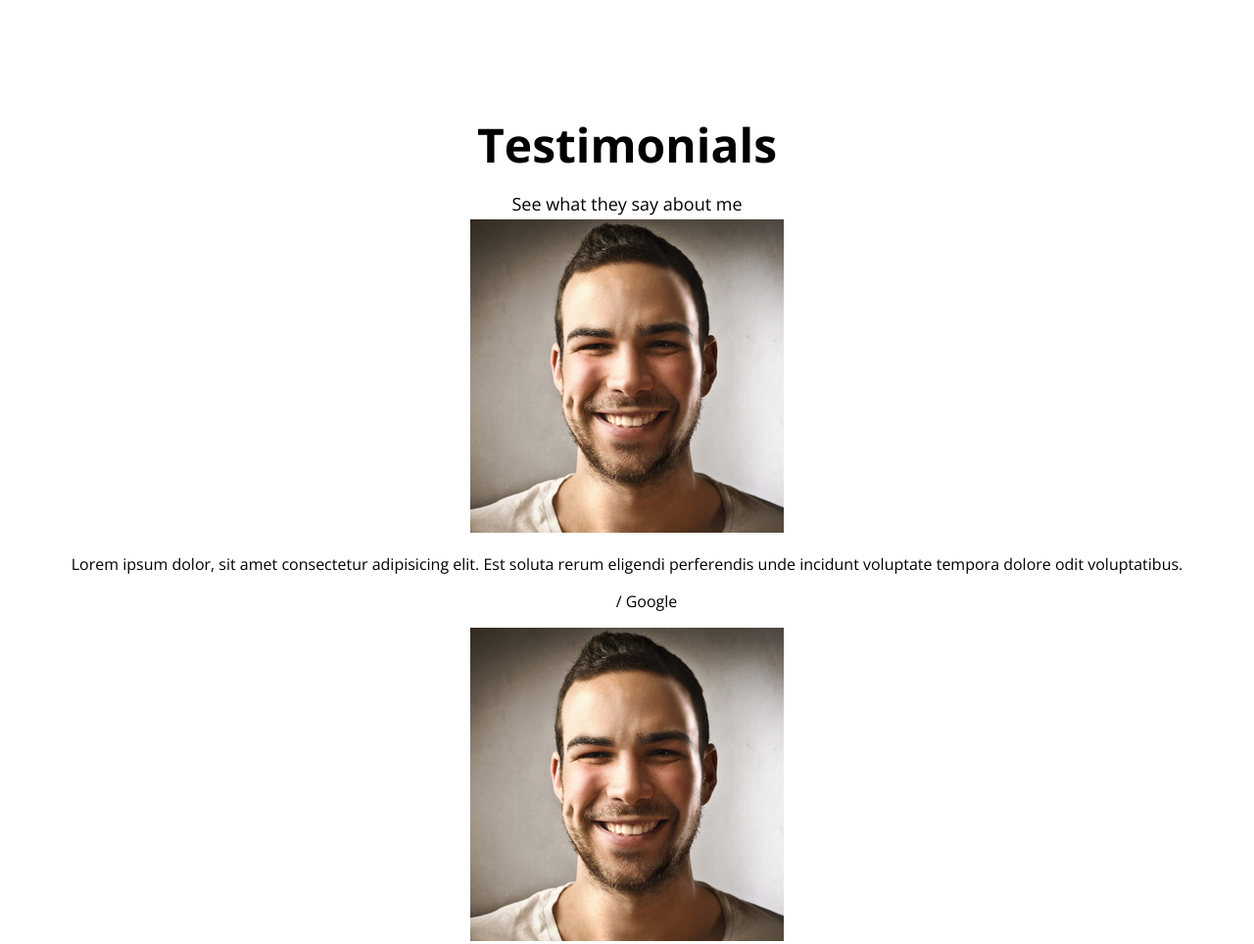
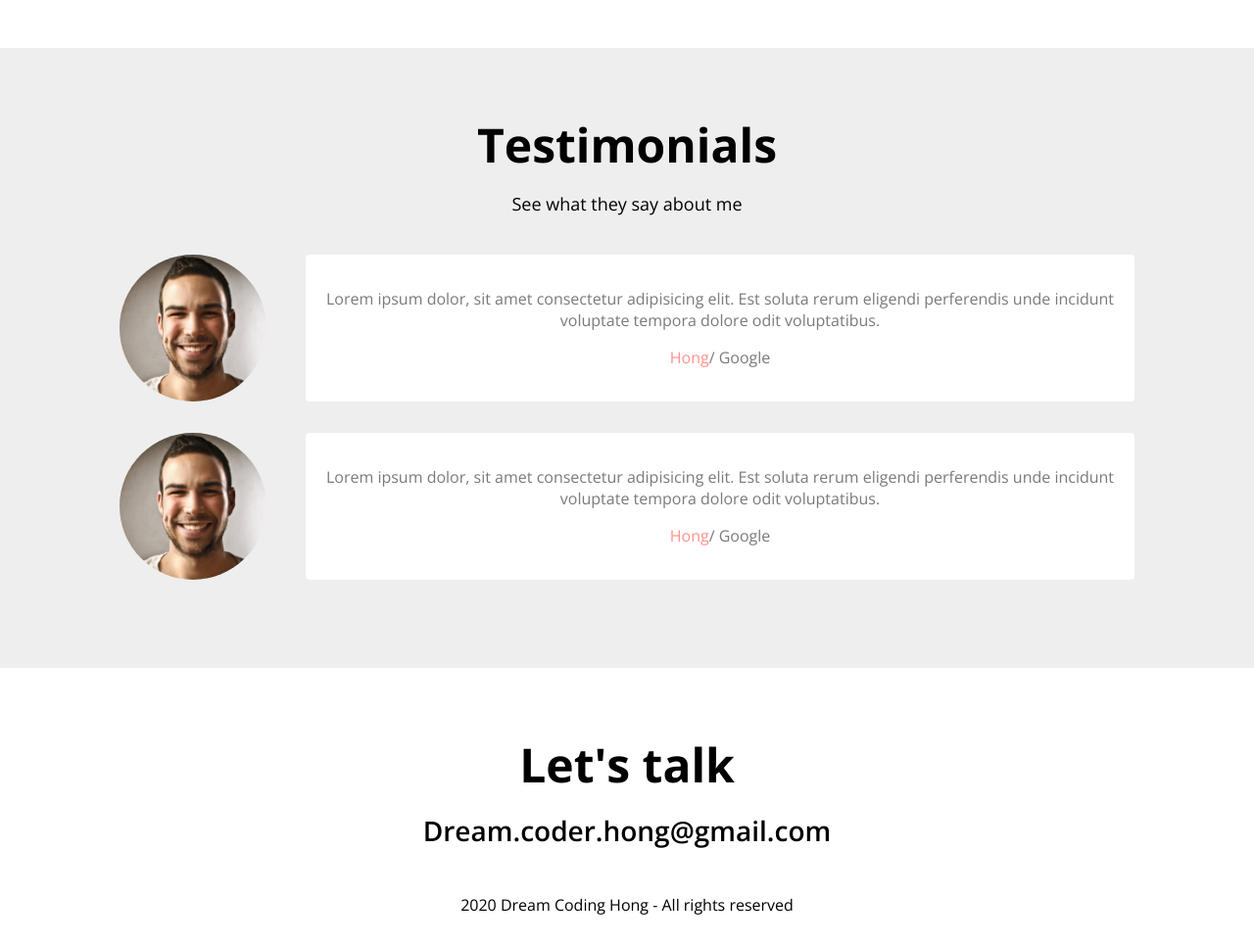
Before and after one commit to jadenHong/portfolio, a plain HTML site: page index.html in a window 1280 px wide. Shown: the part 3178-4142 px from the top of the page at 98% size. Drawn offline with nearby package versions, Linux system fonts and the light colour scheme.

Commit message:
CSS: Testimonials

```diff
--- a/style.css
+++ b/style.css
@@ -375,3 +375,44 @@ h3 {
     height: 2px;
     background-color: var(--color-dark-white);
 }
+
+/* Testimonial */
+
+#testmonials{
+    background-color: var(--color-light-white);
+}
+
+.testimonials{
+    margin: 40px;
+}
+
+.testimonial{
+    display: flex;
+    margin: 32px;
+}
+
+.testimonial__avata{
+    width: 150px;
+    height: 150px;
+    border-radius: 50%;
+}
+
+.testimonial__avata:nth-child(odd){
+    margin-right: 40px;
+}
+.testimonial__avata:nth-child(even){
+    margin-left: 40px;
+}
+.testimonial__speech-buble{
+    padding: 18px;
+    background-color: var(--color-white);
+    border-radius: var(--size-border-radius);
+}
+
+.testimonial__speech-buble p{
+    color: var(--color-light-grey);
+}
+
+.testimonial__speech-buble a{
+    color: var(--color-pink);
+}
```
